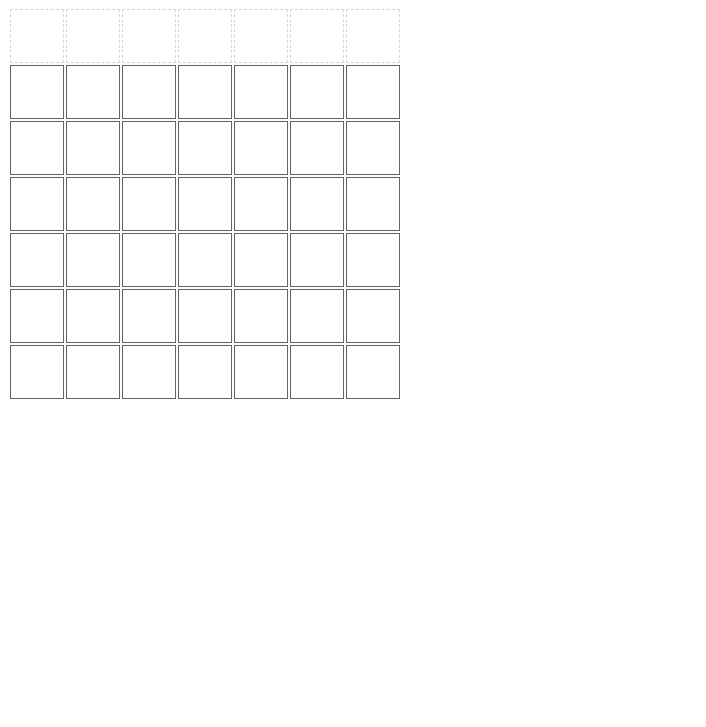
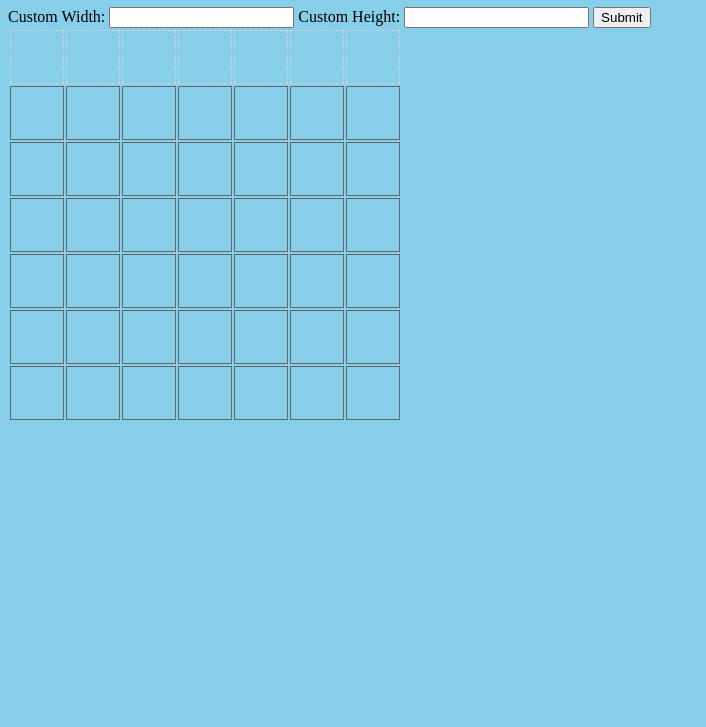
Before and after one commit to rkohler8/SpringboardUnit11, a plain HTML site: page connect-four/index.html in a window 1280 px wide. Shown: the part 73-800 px from the top of the page, without its empty margins (0-706 px from the left). Drawn offline with Linux system fonts and the light colour scheme.

Commit message:
Added Custom Height and Width TextBoxes

```diff
--- a/connect-four/connect4.css
+++ b/connect-four/connect4.css
@@ -13,6 +13,10 @@
   margin: 5px;
   width: 80%;
   height: 80%;
+}
+
+body {
+  background-color: skyblue;
 }
 
 /* TODO: make pieces red/blue,  depending on player 1/2 piece */
--- a/connect-four/connect4.js
+++ b/connect-four/connect4.js
@@ -25,7 +25,6 @@ function makeBoard() {
 function makeHtmlBoard() {
   // TODO: get "htmlBoard" variable from the item in HTML w/ID of "board"
   const htmlBoard = document.querySelector('#board');
-  console.log(htmlBoard);
   // TODO: add comment for this code
   const top = document.createElement("tr");
   top.setAttribute("id", "column-top");
--- a/connect-four/index.html
+++ b/connect-four/index.html
@@ -5,6 +5,21 @@
 </head>
 <body>
   <h1>Connect Four</h1>
+  <!-- <h2>
+    <input type="submit" name="" id="">
+  </h2> -->
+  <form action="" id="width-form">
+    <label for="custom-width">Custom Width: </label>
+    <input type="text" id="custom-width">
+    <label for="custom-height">Custom Height: </label>
+    <input type="text" id="custom-height">
+    <button>Submit</button>
+  </form>
+  <!-- <form action="" id="height-form">
+    <label for="custom-height">Enter a Custom Height: </label>
+    <input type="text" id="custom-height">
+    <button>Change Height</button>
+  </form> -->
 
 <div id="game">
   <table id="board"></table>
```
